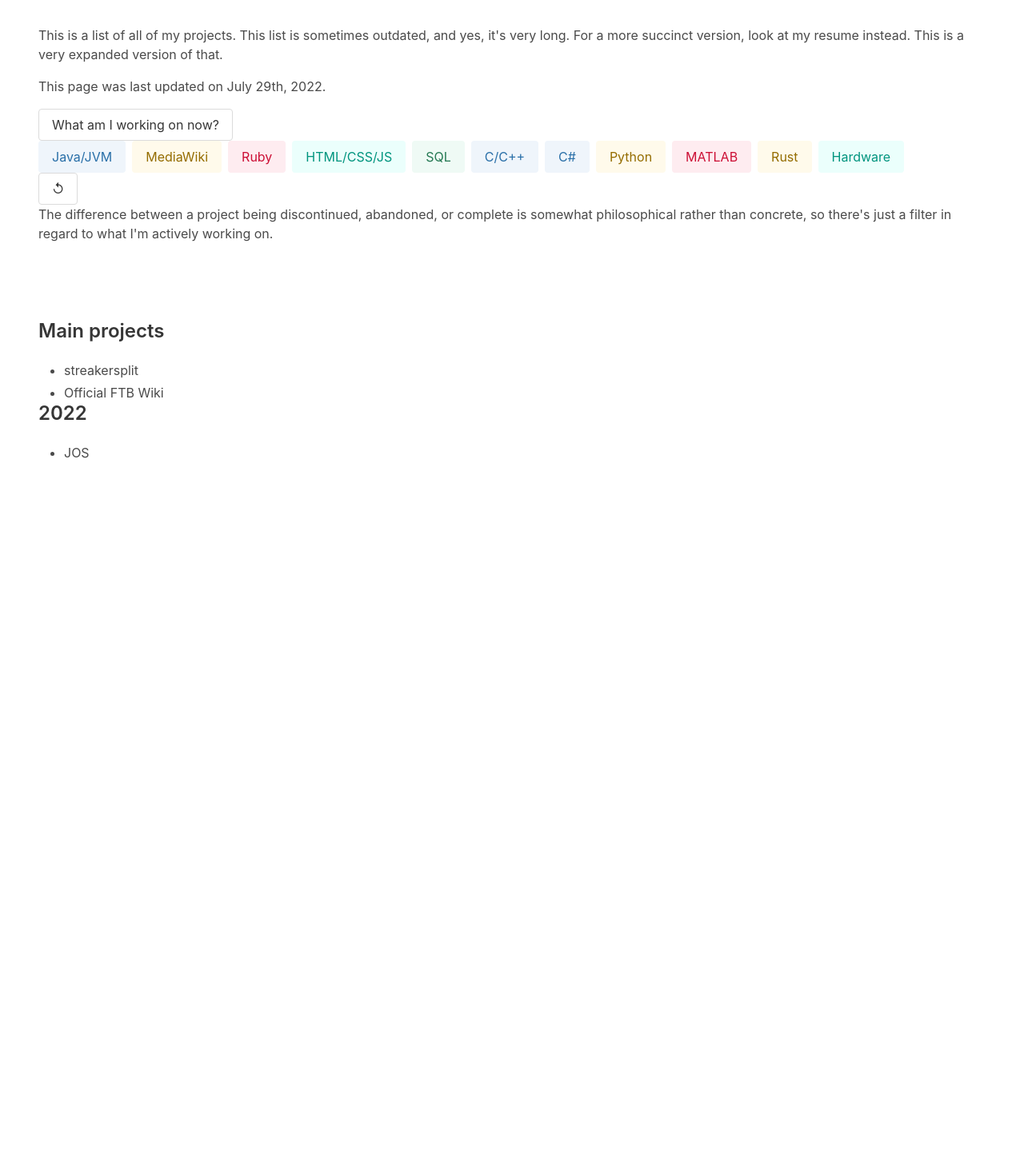
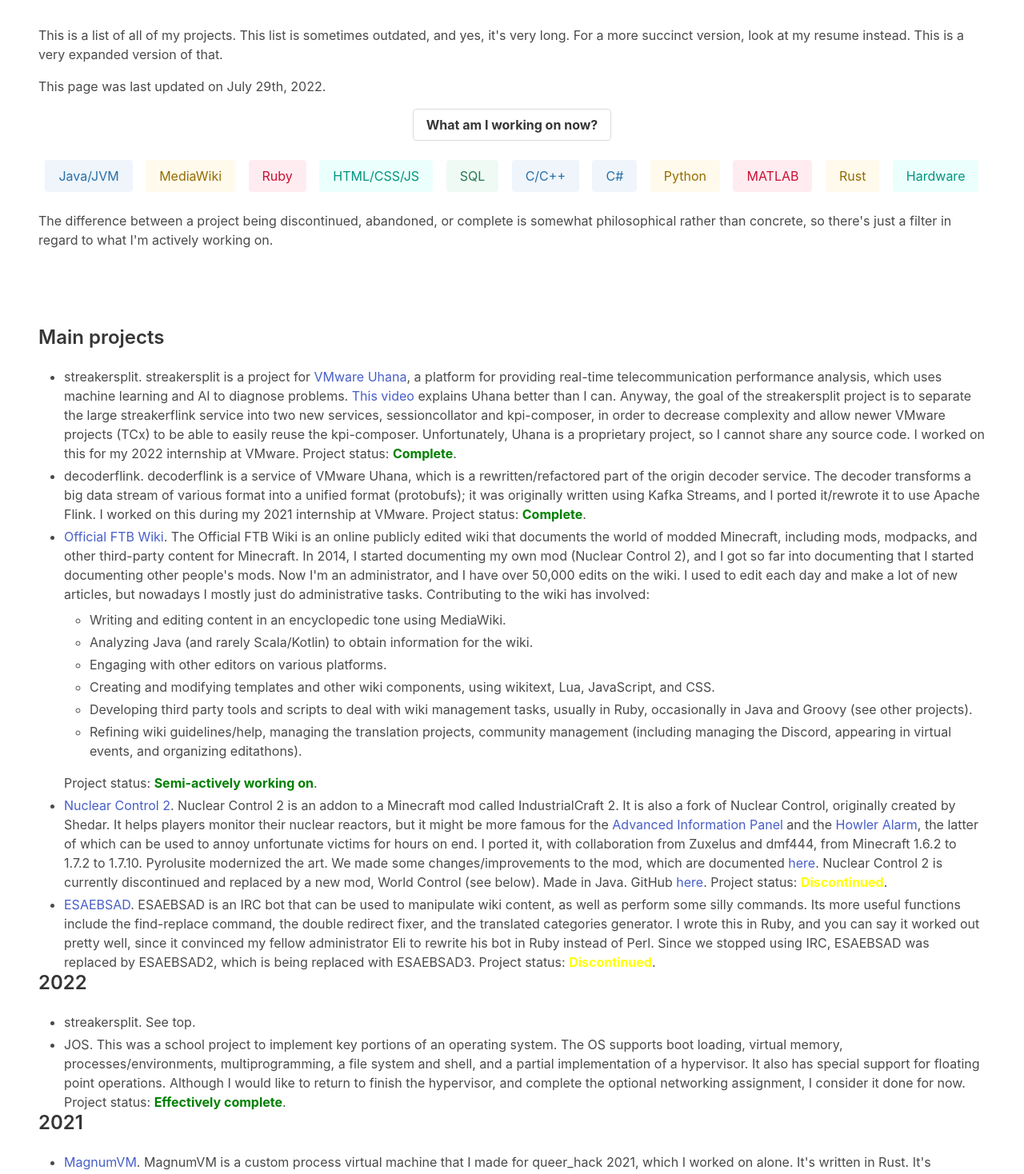
Before and after one commit to eric-unc/eric-unc.github.io, a Nuxt app: page /projects in a window 1280 px wide. Shown: the part 200-1668 px from the top of the page at 80% size. Before the commit the page ends 826 px from the top, so only its background shows below. Built offline with nearby package versions, Linux system fonts and the light colour scheme.

Commit message:
this seems to work for what we want

```diff
--- a/pages/projects.vue
+++ b/pages/projects.vue
@@ -14,24 +14,26 @@
       <div class="content">
         <p>This is a list of all of my projects. This list is sometimes outdated, and yes, it's very long. For a more succinct version, look at my resume instead. This is a very expanded version of that.</p>
         <p>This page was last updated on July 29th, 2022.</p>
-        <div class="show-just-active-buttons">
-          <button class="show-just-active-button button" type="button">What am I working on now?</button>
+        <div v-if="filter === 'none'" class="active-buttons">
+          <button class="active-button button" type="button" @click="setFilter('active')">What am I working on now?</button>
           <br />
           <div class="buttons">
-            <button class="button is-info is-light button-java">Java/JVM</button>
-            <button class="button is-warning is-light button-mw">MediaWiki</button>
-            <button class="button is-danger is-light button-rb">Ruby</button>
-            <button class="button is-primary is-light button-html">HTML/CSS/JS</button>
-            <button class="button is-success is-light button-sql">SQL</button>
-            <button class="button is-info is-light button-c">C/C++</button>
-            <button class="button is-info is-light button-csharp">C#</button>
-            <button class="button is-warning is-light button-py">Python</button>
-            <button class="button is-danger is-light button-matlab">MATLAB</button>
-            <button class="button is-warning is-light button-rust">Rust</button>
-            <button class="button is-primary is-light button-hardware">Hardware</button>
+            <button class="button is-info is-light" @click="setFilter('java')">Java/JVM</button>
+            <button class="button is-warning is-light">MediaWiki</button>
+            <button class="button is-danger is-light">Ruby</button>
+            <button class="button is-primary is-light">HTML/CSS/JS</button>
+            <button class="button is-success is-light">SQL</button>
+            <button class="button is-info is-light">C/C++</button>
+            <button class="button is-info is-light ">C#</button>
+            <button class="button is-warning is-light">Python</button>
+            <button class="button is-danger is-light">MATLAB</button>
+            <button class="button is-warning is-light">Rust</button>
+            <button class="button is-primary is-light">Hardware</button>
           </div>
         </div>
-        <button class="refresh-button button" type="button">&#8634;</button>
+        <div v-else class="buttons">
+          <button v-if="filter !== 'none'" class="refresh-button button" type="button" @click="setFilter('none')">&#8634;</button>
+        </div>
         <br /> <!-- This is just to have a space under the button. -->
         <p>The difference between a project being discontinued, abandoned, or complete is somewhat philosophical rather than concrete, so there's just a filter in regard to what I'm actively working on.</p>
       </div>
@@ -41,7 +43,14 @@
         <div v-for="section in projects">
           <h3 class="subtitle">{{ section.title }}</h3>
           <ul>
-            <li v-for="project in filterProjects(section.projects)">{{ project.name }}</li>
+            <li v-for="project in filterProjects(section.projects)">
+              <span v-if="project.link">
+                <a :href="project.link">{{ project.name }}</a>
+              </span>
+              <span v-else>
+                {{ project.name }}
+              </span>. <span v-html="project.desc"></span>
+            </li>
           </ul>
         </div>
       </div>
@@ -50,12 +59,8 @@
 </template>
 
 <script>
-const sections = [
-  "Main projects",
-  "2022"
-]
-
-// Organized by sections here
+// I'd really like to move this to a JSON file but that's a bit complicated.
+// This is organized by sections
 const projects = [
   {
     // section title
@@ -69,8 +74,14 @@
         status: 'inactive',
         // array of languages/technologies
         langs: ['java'],
-        // description
-        desc: "streakersplit is a project for Uhana"
+        // description (fully HTML)
+        desc: "streakersplit is a project for <a href=\"https://docs.vmware.com/en/Uhana-by-VMware/1.0/uhana_piran_1_3/GUID-overview.html\">VMware Uhana</a>, a platform for providing real-time telecommunication performance analysis, which uses machine learning and AI to diagnose problems. <a href=\"https://www.youtube.com/watch?v=ld8j2N2BEDA\">This video</a> explains Uhana better than I can. Anyway, the goal of the streakersplit project is to separate the large streakerflink service into two new services, sessioncollator and kpi-composer, in order to decrease complexity and allow newer VMware projects (TCx) to be able to easily reuse the kpi-composer. Unfortunately, Uhana is a proprietary project, so I cannot share any source code. I worked on this for my 2022 internship at VMware. Project status: <span class=\"proj-complete-c\">Complete</span>."
+      },
+      {
+        name: "decoderflink",
+        status: 'inactive',
+        langs: ['java'],
+        desc: "decoderflink is a service of VMware Uhana, which is a rewritten/refactored part of the origin decoder service.  The decoder transforms a big data stream of various format into a unified format (protobufs); it was originally written using Kafka Streams, and I ported it/rewrote it to use Apache Flink. I worked on this during my 2021 internship at VMware. Project status: <span class=\"proj-complete-c\">Complete</span>."
       },
       {
         name: "Official FTB Wiki",
@@ -78,19 +89,60 @@
         link: "https://ftb.fandom.com/wiki/FTB_Wiki",
         status: 'active',
         langs: ['mediawiki, web'],
-        desc: "The Official FTB Wiki is..."
+        desc: `The Official FTB Wiki is an online publicly edited wiki that documents the world of modded Minecraft, including mods, modpacks, and other third-party content for Minecraft. In 2014, I started documenting my own mod (Nuclear Control 2), and I got so far into documenting that I started documenting other people's mods. Now I'm an administrator, and I have over 50,000 edits on the wiki. I used to edit each day and make a lot of new articles, but nowadays I mostly just do administrative tasks. Contributing to the wiki has involved:
+        <ul>
+            <li>Writing and editing content in an encyclopedic tone using MediaWiki.</li>
+            <li>Analyzing Java (and rarely Scala/Kotlin) to obtain information for the wiki.</li>
+            <li>Engaging with other editors on various platforms.</li>
+            <li>Creating and modifying templates and other wiki components, using wikitext, Lua, JavaScript, and CSS.</li>
+            <li>Developing third party tools and scripts to deal with wiki management tasks, usually in Ruby, occasionally in Java and Groovy (see other projects).</li>
+            <li>Refining wiki guidelines/help, managing the translation projects, community management (including managing the Discord, appearing in virtual events, and organizing editathons).</li>
+        </ul>
+        Project status: <span class="proj-active-c">Semi-actively working on</span>.`
       },
+      {
+        name: "Nuclear Control 2",
+        link: "https://www.curseforge.com/minecraft/mc-mods/nuclear-control-2",
+        status: 'inactive',
+        langs: ['java'],
+        desc: "Nuclear Control 2 is an addon to a Minecraft mod called IndustrialCraft 2. It is also a fork of Nuclear Control, originally created by Shedar. It helps players monitor their nuclear reactors, but it might be more famous for the <a href=\"https://ftb.gamepedia.com/Advanced_Information_Panel\">Advanced Information Panel</a> and the <a href=\"https://ftb.gamepedia.com/Howler_Alarm\">Howler Alarm</a>, the latter of which can be used to annoy unfortunate victims for hours on end. I ported it, with collaboration from Zuxelus and dmf444, from Minecraft 1.6.2 to 1.7.2 to 1.7.10. Pyrolusite modernized the art. We made some changes/improvements to the mod, which are documented <a href=\"https://ftb.gamepedia.com/IC2_Nuclear_Control/Changelog\">here</a>. Nuclear Control 2 is currently discontinued and replaced by a new mod, World Control (see below). Made in Java. GitHub <a href=\"https://github.com/xbony2/Nuclear-Control\">here</a>. Project status: <span class=\"proj-discontinued-c\">Discontinued</span>."
+      },
+      {
+        name: "ESAEBSAD",
+        link: "https://github.com/xbony2/Experimental-Self-Aware-Electronic-Based-Space-Analyzing-Droid",
+        status: 'inactive',
+        langs: ['ruby'],
+        desc: "ESAEBSAD is an IRC bot that can be used to manipulate wiki content, as well as perform some silly commands. Its more useful functions include the find-replace command, the double redirect fixer, and the translated categories generator. I wrote this in Ruby, and you can say it worked out pretty well, since it convinced my fellow administrator Eli to rewrite his bot in Ruby instead of Perl. Since we stopped using IRC, ESAEBSAD was replaced by ESAEBSAD2, which is being replaced with ESAEBSAD3. Project status: <span class=\"proj-discontinued-c\">Discontinued</span>."
+      }
     ]
   },
   {
     title: "2022",
     projects: [
       {
-        name: "JOS",
+        name: "streakersplit", // May
+        status: 'inactive',
+        langs: ['java'],
+        desc: "See top."
+      },
+      {
+        name: "JOS", // Jan
         status: 'inactive',
         langs: ['c'],
-        desc: "JOS was cool."
+        desc: "This was a school project to implement key portions of an operating system. The OS supports boot loading, virtual memory, processes/environments, multiprogramming, a file system and shell, and a partial implementation of a hypervisor. It also has special support for floating point operations. Although I would like to return to finish the hypervisor, and complete the optional networking assignment, I consider it done for now. Project status: <span class=\"proj-complete-c\">Effectively complete</span>."
       }
+    ]
+  },
+  {
+    title: "2021",
+    projects: [
+      {
+        name: "MagnumVM", // Nov
+        link: "https://devpost.com/software/magnumvm",
+        status: 'inactive',
+        langs: ['rust'],
+        desc: "MagnumVM is a custom process virtual machine that I made for queer_hack 2021, which I worked on alone. It's written in Rust. It's somewhat on the experimental side, but it won 1st Place! In the future, I hope to clean it up, and then make an assembler/compiler targeting it. GitHub <a href=\"https://github.com/eric-unc/magnum\">here</a>. Project status: <span class=\"proj-complete-c\">Complete for now</span>."
+      },
     ]
   },
 ]
@@ -153,6 +205,9 @@
           return toFilter.filter(proj => proj.langs.includes(this.filter))
       }
     },
+    setFilter(newFilter) {
+      this.filter = newFilter
+    }
     /*filterProj(lang) {
       this.filter = lang;
       this.projects = makeProjects(this.filter);
@@ -160,3 +215,42 @@
   }
 }
 </script>
+
+<style>
+.active-button {
+  font-weight: bold;
+}
+
+.active-buttons button {
+  display: block;
+  margin-left: auto;
+  margin-right: auto;
+}
+
+.refresh-button {
+  font-weight: bold;
+  margin-left: auto;
+  margin-right: auto;
+}
+
+/* the -c is for color */
+.proj-active-c {
+  color: green;
+  font-weight: bold;
+}
+
+.proj-complete-c {
+  color: green;
+  font-weight: bold;
+}
+
+.proj-discontinued-c {
+  color: yellow;
+  font-weight: bold;
+}
+
+.proj-abandoned-c {
+  color: red;
+  font-weight: bold;
+}
+</style>
```
